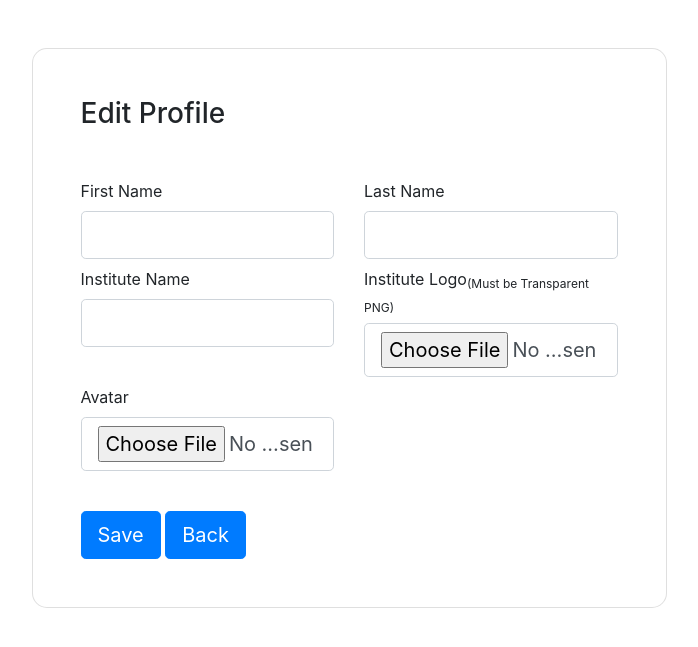
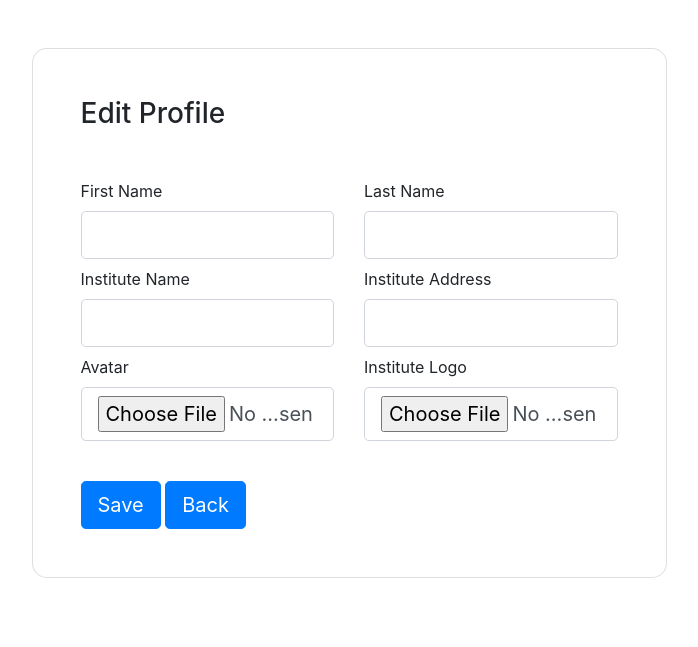
Before and after one commit to thenishantsapkota/CCMS, a Django app: page /edit-profile/ in a window 1280 px wide. Shown: the part 56-703 px from the top of the page, without its empty margins (291-989 px from the left). Run offline with Django 4.2, Linux system fonts and the light colour scheme; the visitor is signed in with stand-in values (Sample User, id 1); some libraries are stand-ins or nearby versions.

Commit message:
refactor: add institute address to user profile

```diff
--- a/web_app/forms.py
+++ b/web_app/forms.py
@@ -22,8 +22,8 @@ class StylishModelForm(forms.ModelForm):
 
 class CertificateForm(StylishModelForm):
 
-    school_name = forms.CharField(max_length=200)
-    school_address = forms.CharField(max_length=200)
+    school_name = forms.CharField(max_length=200, required=False)
+    school_address = forms.CharField(max_length=200, required=False)
     established_date = forms.CharField(max_length=200)
     gender = forms.Select()
     student_name = forms.CharField(max_length=200)
@@ -111,6 +111,9 @@ class ProfileForm(StylishForm):
     institute_name = forms.CharField(
         max_length=200,
     )
+    institute_address = forms.CharField(
+        max_length=200
+    )
 
 
 class UserCreationForm(forms.ModelForm):
--- a/web_app/models.py
+++ b/web_app/models.py
@@ -24,6 +24,7 @@ class User(AbstractBaseUser, PermissionsMixin):
     is_staff = models.BooleanField(default=False)
     institute_name = models.CharField(max_length=100, blank=True)
     institute_logo = models.ImageField(upload_to="logos/", blank=True)
+    institute_address = models.CharField(max_length=100, blank=True)
 
     USERNAME_FIELD = "username"
     REQUIRED_FIELDS = ["password"]
--- a/web_app/templates/edit_profile.html
+++ b/web_app/templates/edit_profile.html
@@ -46,14 +46,14 @@
 
                       </div>
                     </div>
-                    <div class="col-md-6 mb-2">
-                        <label class="form-label" for="lastName"
-                          >Institute Logo<sub>(Must be Transparent PNG)</sub></label
-                        >
-                      <div class="form-outline">
-                        {{form.institute_logo}} {{form.institute_logo.errors}}
+                      <div class="col-md-6 mb-2">
+                          <label class="form-label" for="lastName"
+                            >Institute Address</label
+                          >
+                        <div class="form-outline">
+                          {{form.institute_address}} {{form.institute_address.errors}}
+                        </div>
                       </div>
-                    </div>
                   </div>
                   <div class="row">
                     <div class="col-md-6 mb-2">
@@ -64,6 +64,14 @@
                         {{form.avatar}} {{form.avatar.errors}}
                       </div>
                     </div>
+                      <div class="col-md-6 mb-2">
+                          <label class="form-label" for="lastName"
+                            >Institute Logo</label
+                          >
+                        <div class="form-outline">
+                          {{form.institute_logo}} {{form.institute_logo.errors}}
+                        </div>
+                      </div>
                 </div>
                 <div class="mt-4 pt-2">
                     <input
--- a/web_app/templates/index.html
+++ b/web_app/templates/index.html
@@ -23,7 +23,7 @@
                     {{form.school_name}} {{form.school_name.errors}}
 
                     <label class="form-label" for="firstName"
-                      >School's Name</label
+                      >Branch's Name</label
                     >
                   </div>
                 </div>
@@ -31,7 +31,7 @@
                   <div class="form-outline">
                     {{form.school_address}} {{form.school_address.errors}}
                     <label class="form-label" for="lastName"
-                      >School Address</label
+                      >Branch Address</label
                     >
                   </div>
                 </div>
--- a/web_app/views/authentication_views.py
+++ b/web_app/views/authentication_views.py
@@ -57,6 +57,7 @@ class EditProfileView(View):
             user.first_name = form.data.get("first_name")
             user.last_name = form.data.get("last_name")
             user.institute_name = form.data.get("institute_name")
+            user.institute_address = form.data.get("institute_address")
             if logo := request.FILES.get("institute_logo"):
                 user.institute_logo = logo
             if avatar := request.FILES.get("avatar"):
--- a/web_app/views/certificate_views.py
+++ b/web_app/views/certificate_views.py
@@ -34,8 +34,8 @@ class CertificateView(View):
             )
             create_certificate(
                 request.user,
-                form.cleaned_data["school_name"],
-                form.cleaned_data["school_address"],
+                form.cleaned_data["school_name"] or "",
+                form.cleaned_data["school_address"] or request.user.institute_address,
                 form.cleaned_data["established_date"],
                 form.cleaned_data["gender"],
                 form.cleaned_data["student_name"],
```
Also changed, not shown: web_app/templates/profile.html (+9 -0 lines), web_app/migrations/0004_user_institute_address_alter_certificate_issued_date.py (added).
